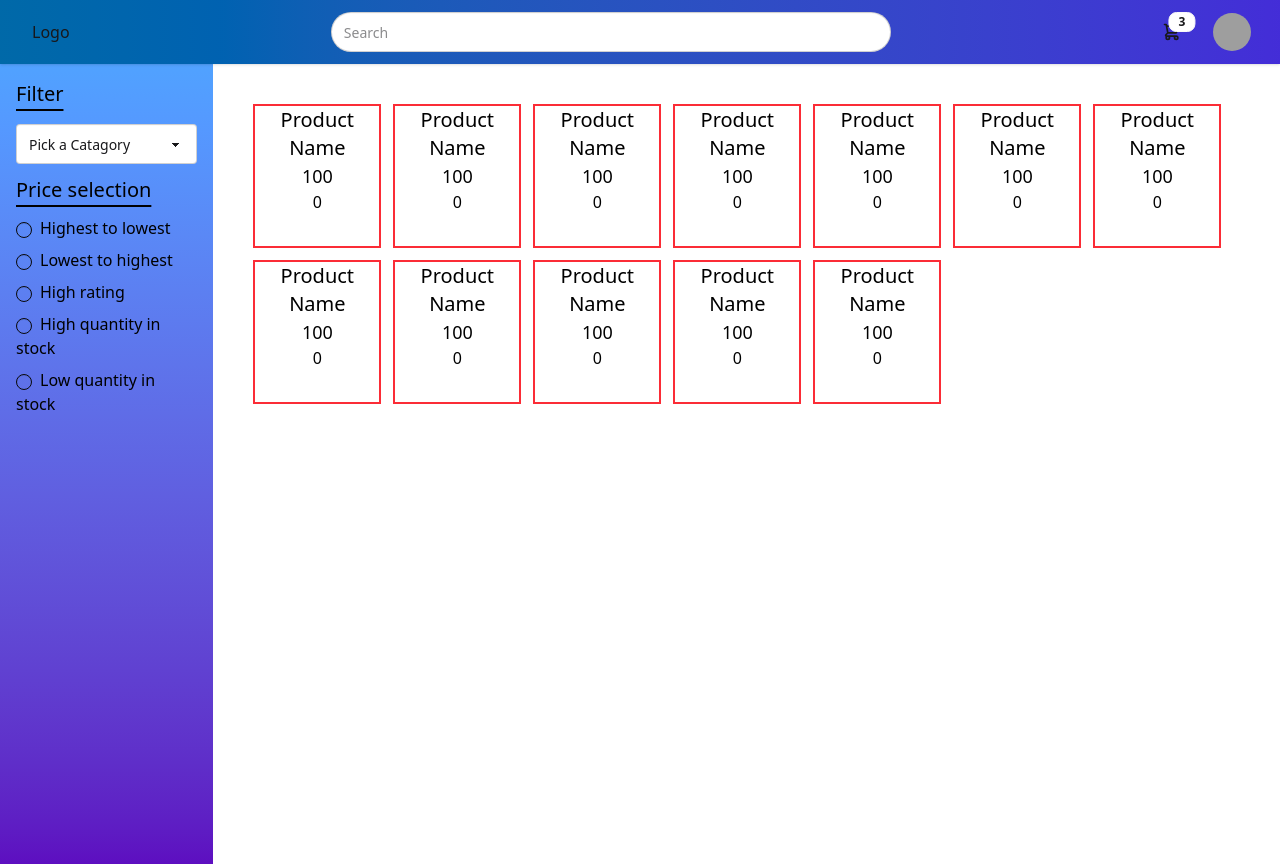
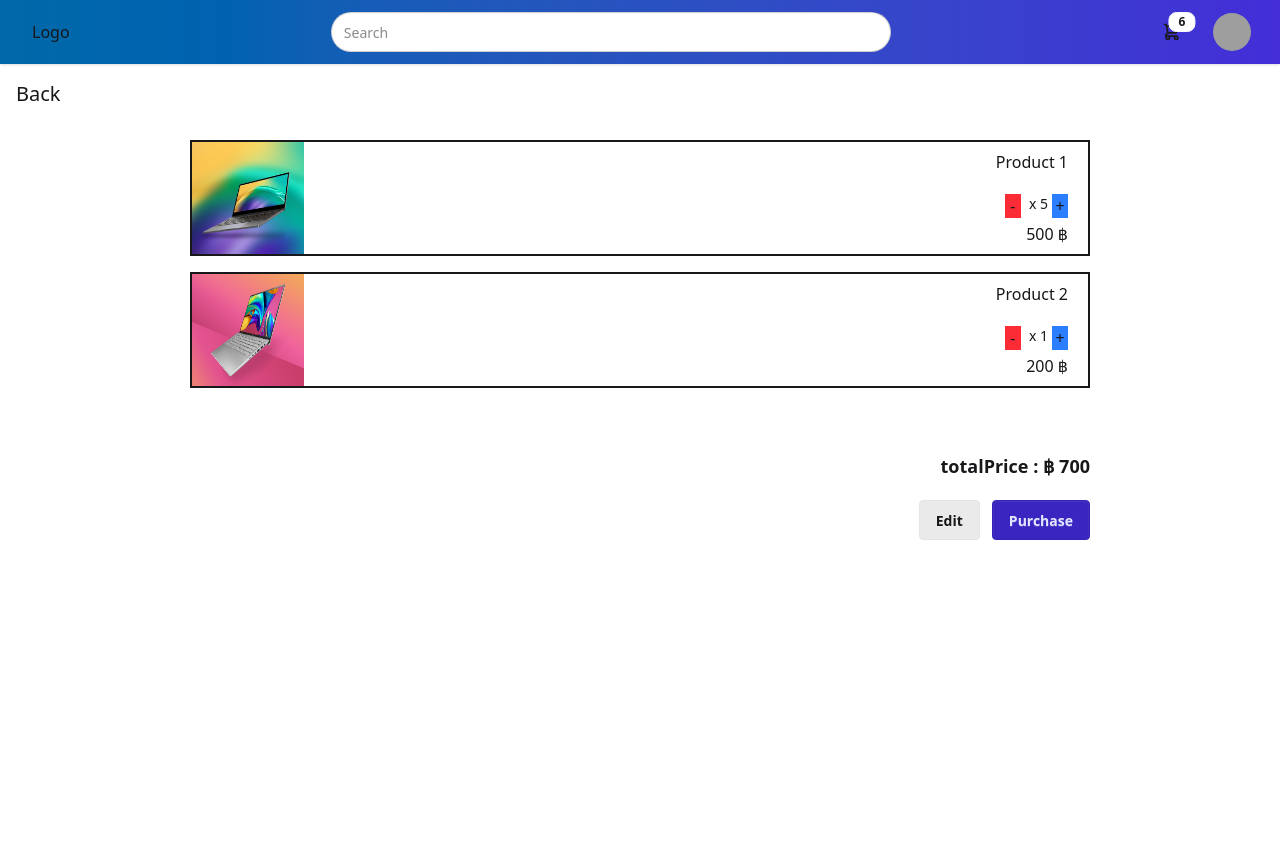
Before and after one commit to VarisNithiparkorn/PROJECT2-SEC-2-HGR, a Vue app: page / in a window 1280 px wide. After the commit the page ends 800 px from the top, so only its background shows below. Built offline with nearby package versions, Linux system fonts and the light colour scheme; data requests are answered from the project's data file; grey boxes are pictures that could not be loaded.

Commit message:
109-[Update] 3 cart components ,add validate before delete

```diff
--- a/data/db.json
+++ b/data/db.json
@@ -20,22 +20,22 @@
       "id": "1",
       "products": [
         {
-          "id": 1,
-          "productName": "Product Name",
+          "id": "1",
+          "productName": "Product 1",
           "price": 100,
-          "quantityInStock": 0,
+          "quantityInStock": 5,
+          "description": "Product Description",
+          "type": "pc",
+          "amount": 5
+        },
+        {
+          "id": "2",
+          "productName": "Product 2",
+          "price": 200,
+          "quantityInStock": 10,
           "description": "Product Description",
           "type": "pc",
           "amount": 1
-        },
-        {
-          "id": 2,
-          "productName": "Product Name",
-          "price": 100,
-          "quantityInStock": 0,
-          "description": "Product Description",
-          "type": "pc",
-          "amount": 2
         }
       ]
     }
@@ -43,17 +43,17 @@
   "products": [
     {
       "id": "1",
-      "productName": "Product Name",
+      "productName": "Product 1",
       "price": 100,
-      "quantityInStock": 0,
+      "quantityInStock": 5,
       "description": "Product Description",
       "type": "pc"
     },
     {
       "id": "2",
-      "productName": "Product Name",
+      "productName": "Product 2",
       "price": 100,
-      "quantityInStock": 0,
+      "quantityInStock": 10,
       "description": "Product Description",
       "type": "pc"
     },
--- a/src/App.vue
+++ b/src/App.vue
@@ -1,26 +1,12 @@
 <script setup>
-import { ref } from "vue";
 import Header from "./components/Header.vue";
-import productSection from "./components/productSection.vue";
-import dataFile from '../data/db.json';
-import FillerProduct from "./components/FillerProduct.vue";
-const data = ref(dataFile.products)
-console.log(data.value);
+import CartManager from "./components/CartManager.vue";
 </script>
 
 <template>
   <!-- show , hide -->
   <Header navBar="show" :userId="1"/>
-  <div class="grid grid-cols-6 h-full">
-  <div class="h-max  col-start-1 row-span-2">
-  <FillerProduct/>
-  </div>
-  <div class=" col-start-2 col-end-7 pt-10">
-  <div class="flex flex-1 flex-wrap gap-3 pl-10">
-  <productSection v-for="item in data" :key="item.id" :item="item" />
-</div>
-</div>
-</div>
+   <CartManager :userId="1"/>
 
 </template>
 
--- a/src/components/CartItem.vue
+++ /dev/null
@@ -1,91 +0,0 @@
-<script setup>
-
-const emit = defineEmits([
-  "removeCartItem",
-  "increaseAmount",
-  "decreaseAmount",
-]);
-const props = defineProps({
-  carts: {
-    type: Array,
-    required: true,
-    validator(value) {
-      return Array.isArray(value);
-    }
-  },
-  showRemoveButton: {
-    type: Boolean,
-    required: true,
-    validator(value) {
-      return [true, false].includes(value);
-    },
-    default: false,
-  },
-  amount: {
-    type: Object,
-    required: true,
-    validator(value) {
-      return typeof value === 'object';
-    }
-  }
-});
-</script>
-
-<template>
-  <div>
-    <div>
-      <div
-        class="flex flex-col w-full items-center"
-        v-for="cart in carts"
-        :key="cart.id"
-      >
-        <div
-          class="border-2 w-[900px] flex justify-between mt-10 max-sm:w-72 max-sm:h-[99px] max-lg:w-[650px]"
-          v-for="product in cart.products"
-          :key="product.id"
-        >
-          <div class="w-1/2">
-            <img
-              :src="`../../ProductImages/product${product.id}.jpg`"
-              class="w-28 h-28 max-sm:w-24 max-sm:h-24"
-              alt=""
-            />
-          </div>
-          <div class="w-1/2 flex flex-col items-end mr-5">
-            <h1 class="mt-2 max-sm:text-sm">{{ product.productName }}</h1>
-            <div class="mt-5 flex">
-              <button
-                class="cursor-pointer bg-red-500 w-4 text-center"
-                @click="$emit('decreaseAmount',product.id,cart.id)"
-              >
-                -
-              </button>
-              <h2 class="pl-2 pr-1 text-sm">x {{ amount[product.id] }}</h2>
-              <button
-                class="cursor-pointer bg-blue-500 w-4 text-center"
-                @click="$emit('increaseAmount',product.id,cart.id)"
-              >
-                +
-              </button>
-            </div>
-
-            <p class="max-sm:text-sm mt-1">{{ product.price }} ฿</p>
-          </div>
-          <div
-            class="flex items-center bg-red-500 cursor-pointer"
-            v-if="showRemoveButton"
-          >
-            <button
-              class="p-4 cursor-pointer"
-              @click="$emit('removeCartItem', product.id, cart.id)"
-            >
-              X
-            </button>
-          </div>
-        </div>
-      </div>
-    </div>
-  </div>
-</template>
-
-<style scoped></style>
--- a/src/components/CartManager.vue
+++ b/src/components/CartManager.vue
@@ -1,26 +1,29 @@
 <script setup>
-import CartList from "./CartView.vue";
+import CartView from "./CartView.vue";
 import { ref } from "vue";
 
 const showRemoveButton = ref(false);
 const props = defineProps({
-    userId:{
-        type:Number,
-        required:true
-    }
+  userId: {
+    type: Number,
+    required: true,
+  }
 });
 const editCart = () => {
   showRemoveButton.value = !showRemoveButton.value;
 };
-
 </script>
 
 <template>
-  <CartList
+  <button class="text-xl p-4 cursor-pointer">Back</button>
+
+  <CartView
     @edit-cart="editCart"
     :showRemoveButton="showRemoveButton"
     :userId="props.userId"
+    page="cart"
   />
+
 </template>
 
 <style scoped></style>
--- a/src/components/CartView.vue
+++ b/src/components/CartView.vue
@@ -1,12 +1,20 @@
 <script setup>
 import { computed, onMounted, ref } from "vue";
-import CartItem from "./CartItem.vue";
+import ListCartItem from "./ListCartItem.vue";
 import { editItem, getItemById, updateItem } from "@/libs/fetchUtils";
 const emit = defineEmits(["editCart"]);
 const props = defineProps({
   userId: {
     type: Number,
     required: true,
+  },
+  page: {
+    type: String,
+    required: true,
+    validator(value) {
+      return ["cart", "payment"].includes(value);
+    },
+    default: "cart",
   },
   showRemoveButton: {
     type: Boolean,
@@ -46,20 +54,14 @@ const removeCartItem = async (pid, cid) => {
       cid
     );
     const updatedProductInCart = cart.products.filter((p) => p.id !== pid);
-    const status = await editItem(
+    const updatedCart = await editItem(
       `${import.meta.env.VITE_APP_URL}/carts`,
       cid,
       { products: updatedProductInCart }
     );
 
-    if (status === 200) {
-      itemInCart.value = itemInCart.value.map((c) => {
-        if (c.id === cid) {
-          return { ...c, products: updatedProductInCart };
-        }
-        return c;
-      });
-    }
+    const updatedIndex = itemInCart.value.findIndex((item) => item.id === cid);
+    itemInCart.value.splice(updatedIndex, 1, updatedCart);
   } catch (error) {
     console.log(error);
   }
@@ -69,60 +71,49 @@ const increaseAmount = async (pid, cid) => {
   try {
     const cart = itemInCart.value.find((c) => c.id === cid);
 
-    const updatedProduct = cart.products.map((p) => {
+    const updateProductAmount = cart.products.map((p) => {
       if (p.id === pid) {
         return { ...p, amount: p.amount + 1 };
       }
       return p;
     });
 
-    const updateProductAmountStatus = await updateItem(
+    const updatedProductAmount = await updateItem(
       `${import.meta.env.VITE_APP_URL}/carts`,
       cid,
       {
-        products: updatedProduct,
+        products: updateProductAmount,
       }
     );
-    if (updateProductAmountStatus === 200) {
-      itemInCart.value = itemInCart.value.map((c) =>
-        c.id === cid ? { ...c, products: updatedProduct } : c
-      );
-    }
+    const updatedIndex = itemInCart.value.findIndex((item) => item.id === cid);
+    itemInCart.value.splice(updatedIndex, 1, updatedProductAmount);
   } catch (error) {
     console.log(error);
   }
 };
 
 const decreaseAmount = async (pid, cid) => {
+  try {
     const cart = itemInCart.value.find((c) => c.id === cid);
-
-  const updatedProduct = cart.products.map((p) => {
+    const updateProductAmount = cart.products.map((p) => {
       if (p.id === pid) {
         return {
           ...p,
-        amount: p.amount <= 1 ? removeCartItem(pid, cid) : p.amount - 1,
+          amount: p.amount > 1 ? p.amount - 1 : p.amount
         };
       }
       return p;
     });
-
-  try {
-    const updateProductAmountStatus = await updateItem(
+    const updatedProductAmount = await updateItem(
       `${import.meta.env.VITE_APP_URL}/carts`,
       cid,
       {
-        products: updatedProduct,
+        products: updateProductAmount,
       }
     );
 
-    if (updateProductAmountStatus === 200) {
-      itemInCart.value = itemInCart.value.map((c) => {
-        if (c.id === cid) {
-          return { ...c, products: updatedProduct };
-        }
-        return c;
-      });
-    }
+    const updatedIndex = itemInCart.value.findIndex((item) => item.id === cid);
+    itemInCart.value.splice(updatedIndex, 1, updatedProductAmount);
   } catch (error) {
     console.log(error);
   }
@@ -137,7 +128,7 @@ onMounted(async () => {
       `${import.meta.env.VITE_APP_URL}/carts`,
       props.userId
     );
-    itemInCart.value = Array.isArray(items) ? items : [items];
+    itemInCart.value.push(items);
   } catch (error) {
     console.log(error);
   }
@@ -145,7 +136,6 @@ onMounted(async () => {
 </script>
 
 <template>
-  <button class="text-xl p-4 cursor-pointer">Back</button>
   <div v-if="isCartEmpty" class="w-full h-full flex justify-center">
     <h1 class="text-xl text-red-500 mt-20">Cart is empty.</h1>
   </div>
@@ -153,10 +143,11 @@ onMounted(async () => {
     class="flex flex-col mb-7 w-full justify-center items-center"
     v-show="!isCartEmpty"
   >
-    <CartItem
+    <ListCartItem
       :carts="itemInCart"
       :showRemoveButton="showRemoveButton"
       :amount="amount"
+      :page="props.page"
       @decrease-amount="decreaseAmount"
       @increase-amount="increaseAmount"
       @remove-cart-item="removeCartItem"
--- a/src/components/Header.vue
+++ b/src/components/Header.vue
@@ -1,6 +1,6 @@
 <script setup>
 import { getItems } from "@/libs/fetchUtils";
-import { computed, onMounted, ref } from "vue";
+import { computed, onMounted, ref, watchEffect } from "vue";
 const props = defineProps({
   navBar: {
     validator(value) {
@@ -37,8 +37,8 @@ const itemCountInCart = computed(() => {
         count += p.amount;
       });
     }
-    return count;
   }
+   return count;
 });
 onMounted(async () => {
   try {
--- /dev/null
+++ b/src/components/ListCartItem.vue
@@ -0,0 +1,136 @@
+<script setup>
+import { ref } from "vue";
+
+const emit = defineEmits([
+  "removeCartItem",
+  "increaseAmount",
+  "decreaseAmount",
+]);
+
+const props = defineProps({
+  page: {
+    type: String,
+    required: true,
+    validator(value) {
+      return ["cart", "payment"].includes(value);
+    },
+    default: "cart",
+  },
+  carts: {
+    type: Object,
+    required: true,
+    validator(value) {
+      return typeof value === "object";
+    },
+  },
+  showRemoveButton: {
+    type: Boolean,
+    validator(value) {
+      return [true, false].includes(value);
+    },
+    default: false,
+  },
+  amount: {
+    type: Object,
+    required: true,
+    validator(value) {
+      return typeof value === "object";
+    },
+  },
+});
+
+const popUpConfirmDelete = ref(null);
+
+const showPopUpConfirmDelete = (cartId, productId) => {
+  popUpConfirmDelete.value = { cartId, productId };
+};
+
+const hidePopUpConfirmDelete = () => {
+  popUpConfirmDelete.value = null;
+};
+</script>
+
+<template>
+  <div>
+    <div>
+      <div
+        class="flex flex-col w-full items-center"
+        v-for="cart in carts"
+        :key="cart.id"
+      >
+        <div
+          class="border-2 w-[900px] flex justify-between mt-4 max-sm:w-72 max-sm:h-[99px] max-lg:w-[650px] relative"
+          v-for="product in cart.products"
+          :key="product.id"
+        >
+          <div class="w-1/2">
+            <img
+              :src="`../../ProductImages/product${product.id}.jpg`"
+              class="w-28 h-28 max-sm:w-24 max-sm:h-24"
+              alt=""
+            />
+          </div>
+          <div class="w-1/2 flex flex-col items-end mr-5">
+            <h1 class="mt-2 max-sm:text-sm">{{ product.productName }}</h1>
+            <div class="mt-5 flex">
+              <button
+                v-show="props.page === 'cart' && popUpConfirmDelete === null "
+                class="cursor-pointer bg-red-500 w-4 text-center"
+                @click="$emit('decreaseAmount', product.id, cart.id)"
+                :disabled="product.amount <= 1"
+              >
+                -
+              </button>
+              <h2 class="pl-2 pr-1 text-sm">x {{ amount[product.id] }}</h2>
+              <button
+                v-show="props.page === 'cart' && popUpConfirmDelete === null"
+                class="cursor-pointer bg-blue-500 w-4 text-center"
+                @click="$emit('increaseAmount', product.id, cart.id)"
+                :disabled="product.amount >= product.quantityInStock"
+              >
+                +
+              </button>
+            </div>
+            <p class="max-sm:text-sm mt-1">{{ product.price * product.amount }} ฿</p>
+          </div>
+          <div
+            class="flex items-center bg-red-500 cursor-pointer"
+            v-if="showRemoveButton"
+          >
+            <button
+              class="p-4 cursor-pointer"
+              @click="showPopUpConfirmDelete(cart.id, product.id)"
+            >
+              X
+            </button>
+          </div>
+          <div
+            class="absolute w-72 h-48 p-12 bg-gray-200 flex flex-col justify-center items-center rounded-2xl top-0 left-1/2 transform -translate-x-1/2 z-10"
+            v-if="
+              popUpConfirmDelete &&
+              popUpConfirmDelete.cartId === cart.id &&
+              popUpConfirmDelete.productId === product.id
+            "
+          >
+            <p class="text-black">
+              Remove {{ product.productName }} from the cart?
+            </p>
+            <div class="text-black flex gap-2 mt-10">
+              <button class="btn btn-active" @click="hidePopUpConfirmDelete">
+                Cancel
+              </button>
+              <button
+                class="btn btn-active btn-error"
+                @click="$emit('removeCartItem', product.id, cart.id)"
+              >
+                Confirm
+              </button>
+            </div>
+          </div>
+        </div>
+      </div>
+    </div>
+  </div>
+</template>
+
+<style scoped></style>
--- a/vite.config.js
+++ b/vite.config.js
@@ -17,4 +17,7 @@ export default defineConfig({
       '@': fileURLToPath(new URL('./src', import.meta.url))
     },
   },
+  server: {
+    hmr: false,
+  },
 })
```
Also changed, not shown: src/components/Payment.vue (added, +9 -0 lines). Lines whose indentation alone changed are shown as unchanged.
